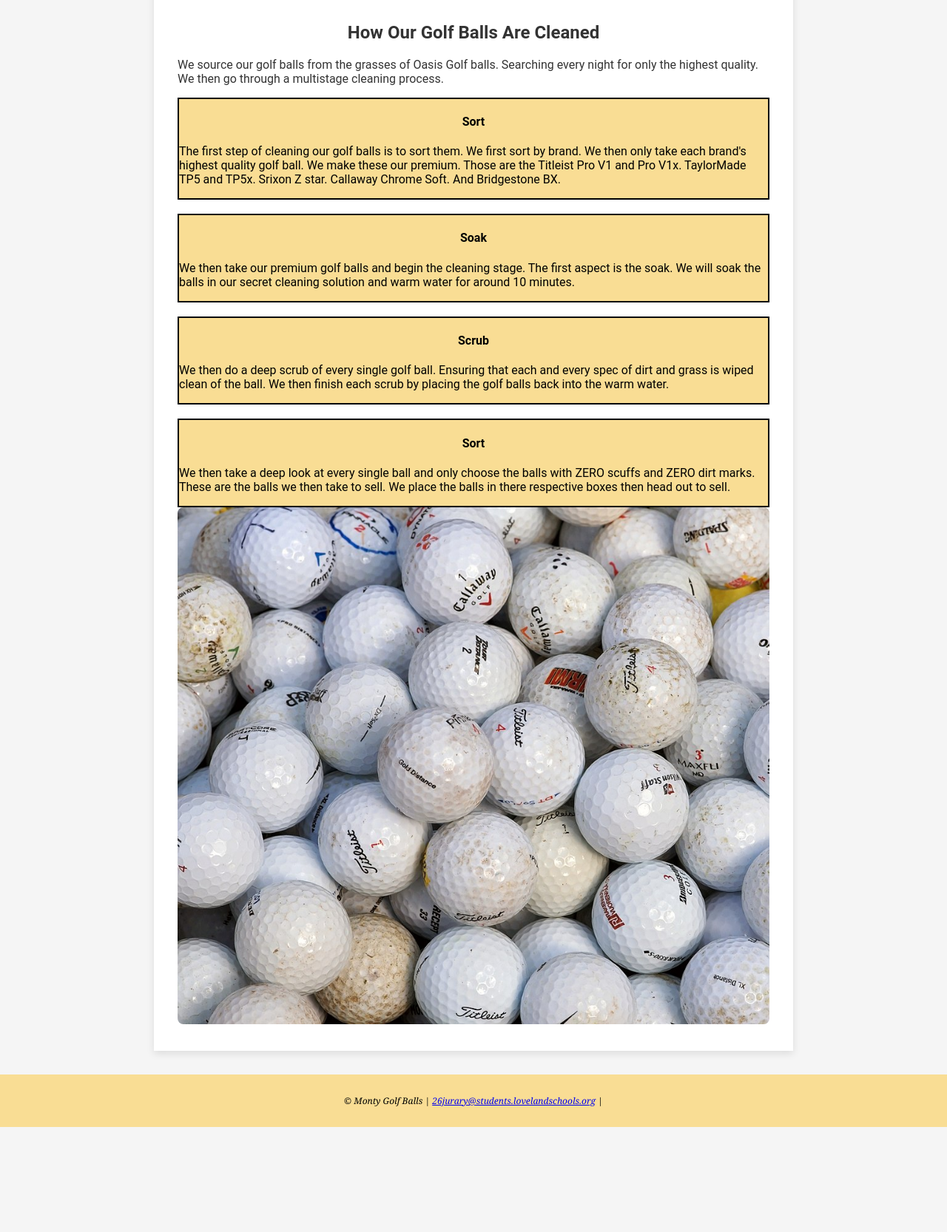
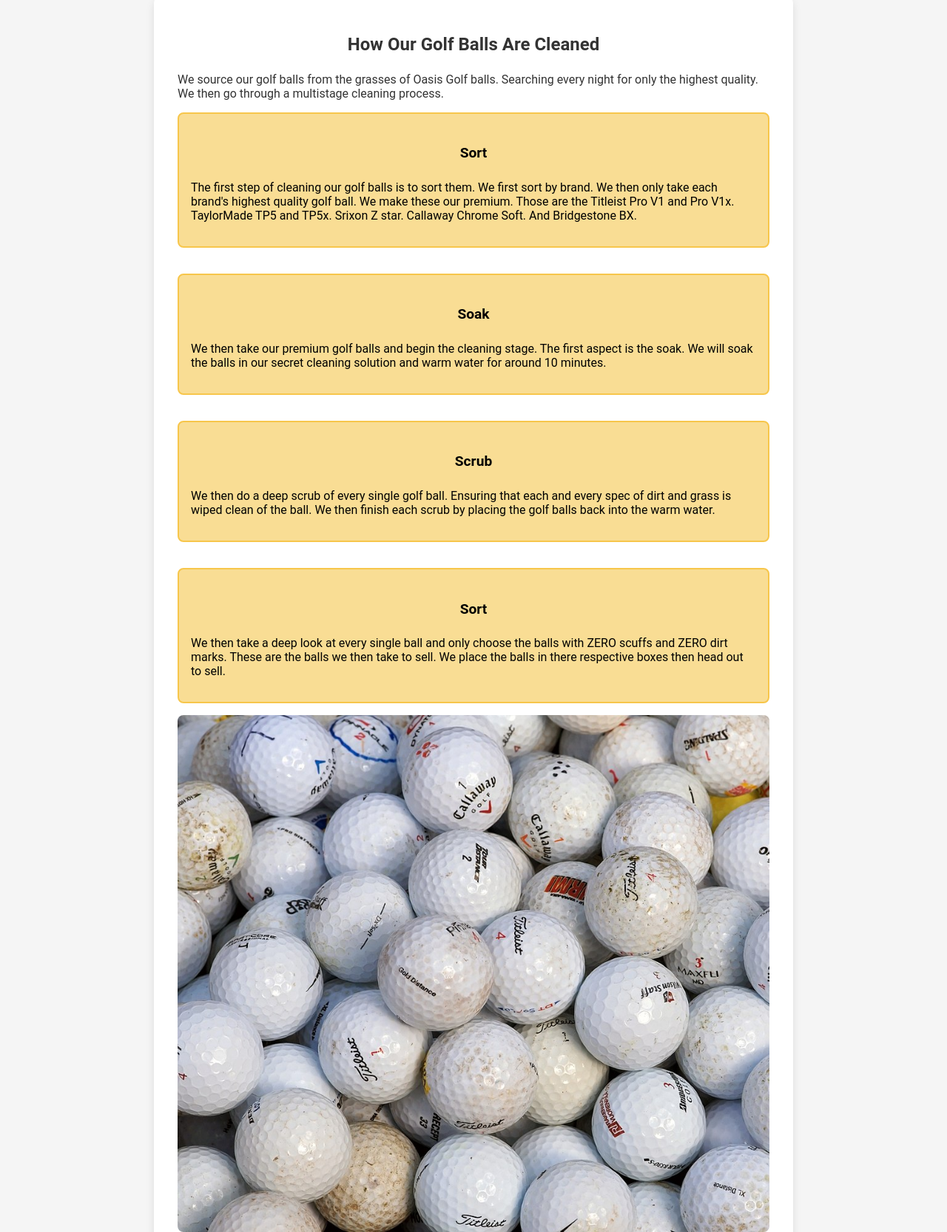
Before and after one commit to RyanJ2613/57final, a plain HTML site: page Process.html in a window 1280 px wide. Shown: the part 200-1866 px from the top of the page at 74% size. Before the commit the page ends 1724 px from the top, so only its background shows below. Drawn offline with Linux system fonts and the light colour scheme.

Commit message:
Update styles.css

```diff
--- a/styles.css
+++ b/styles.css
@@ -9,7 +9,7 @@ header {
   background-color: #000;
   color: #F7C64B;
   text-align: center;
-  padding: 1rem;
+  padding: 1.5rem 0;
   font-family: 'Oswald', sans-serif;
 }
 
@@ -24,12 +24,13 @@ nav ul {
 nav a {
   color: #F7C64B;
   text-decoration: none;
-  transition:color 2s ease-out;
+  font-weight: bold;
+  transition: color 0.3s ease-in-out;
 }
 
-
-nav a:hover
-{color:#FFFFFF;}
+nav a:hover {
+  color: #FFFFFF;
+}
 
 nav a[aria-current="page"] {
   text-decoration: underline;
@@ -39,19 +40,19 @@ nav a[aria-current="page"] {
   padding: 2rem;
   display: flex;
   justify-content: center;
+  align-items: center;
+  flex-direction: column;
 }
 
 .card {
   background: #fff;
   padding: 2rem;
-  border-width:500px;
+  border-radius: 10px;
   max-width: 800px;
   width: 100%;
-box-shadow: 0 4px 10px rgba(0,0,0,0.1); }
-
-
-
-
+  box-shadow: 0 6px 12px rgba(0, 0, 0, 0.1);
+  margin-bottom: 2rem;
+}
 
 img {
   max-width: 100%;
@@ -59,25 +60,17 @@ img {
   border-radius: 8px;
 }
 
-footer {padding:15px;
-		text-align:center;
-		font-size:75%;
-		font-family: Georgia, Times, "Times New Roman", serif;
-		font-style:italic;
-		margin-left:190px;
-		background-color:#F9DD94;
-		color:black;
-    margin-left: 0;
-	clear:both;
-  }
+footer {
+  padding: 1rem 0;
+  text-align: center;
+  font-size: 0.85rem;
+  font-family: Georgia, Times, "Times New Roman", serif;
+  font-style: italic;
+  background-color: #F9DD94;
+  color: black;
+  clear: both;
+}
 
-
-
-
-
-
-
-}
 table {
   width: 100%;
   border-collapse: collapse;
@@ -85,7 +78,7 @@ table {
 }
 
 th, td {
-  padding: 0.75rem;
+  padding: 1rem;
   border: 1px solid #ccc;
 }
 
@@ -94,7 +87,6 @@ caption {
   margin-bottom: 0.5rem;
 }
 
-
 form {
   display: flex;
   flex-direction: column;
@@ -102,7 +94,7 @@ form {
 }
 
 input, textarea {
-  padding: 0.5rem;
+  padding: 0.75rem;
   border: 1px solid #ccc;
   border-radius: 6px;
   font-size: 1rem;
@@ -118,6 +110,9 @@ button {
   border-radius: 6px;
 }
 
+button:hover {
+  background-color: #D8C76B;
+}
 
 @media (max-width: 768px) {
   nav ul {
@@ -127,31 +122,38 @@ button {
 
   .card {
     padding: 1rem;
+    margin: 1rem;
   }
 
   body {
     font-size: 0.95rem;
   }
+
+  footer {
+    font-size: 0.75rem;
+  }
 }
 
-h2 {text-align:center}
-
-#yes {text-align:center;}
-
-.step {border:2px solid black;
-background-color:#F9DD94;
-color:black;}
-
-.step2 {border:2px solid black;
-background-color:#F9DD94;
-color:black;}
-
-.step h4 {color:black;
-
-		text-align:center;
+h2 {
+  text-align: center;
+  margin-bottom: 1.5rem;
 }
 
-.step2 h4 {color:black;
+#yes {
+  text-align: center;
+}
 
-		text-align:center;
+.step, .step2 {
+  border: 2px solid #F7C64B;
+  background-color: #F9DD94;
+  color: black;
+  margin-bottom: 1rem;
+  padding: 1rem;
+  border-radius: 8px;
 }
+
+.step h4, .step2 h4 {
+  color: black;
+  text-align: center;
+  font-size: 1.2rem;
+}
```
